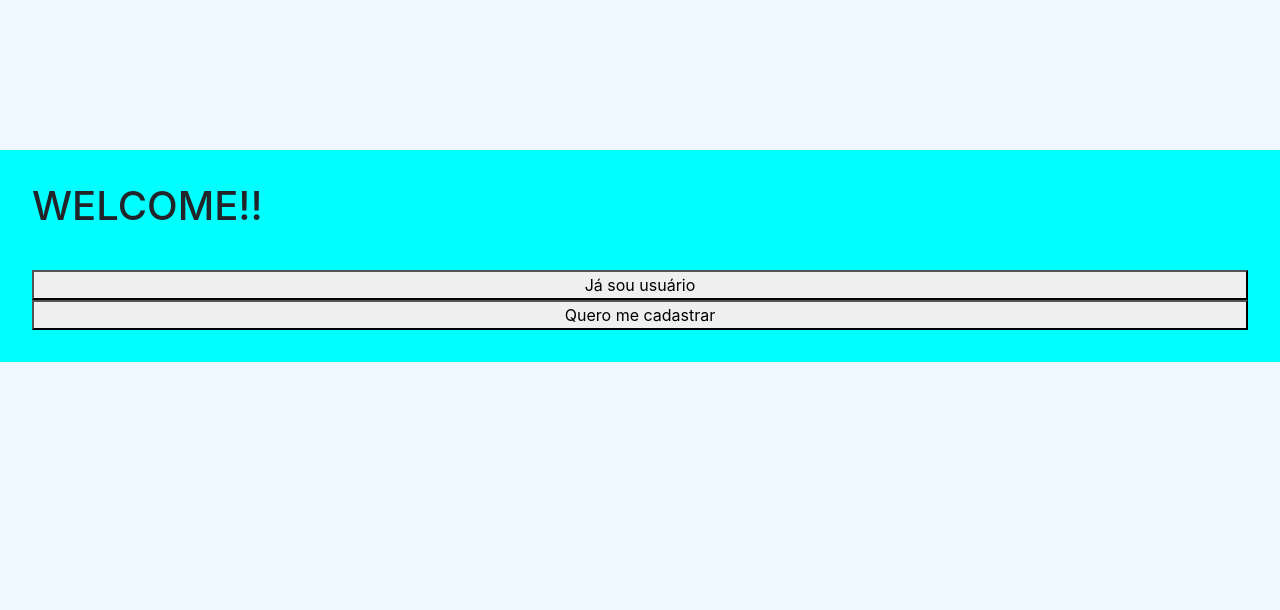
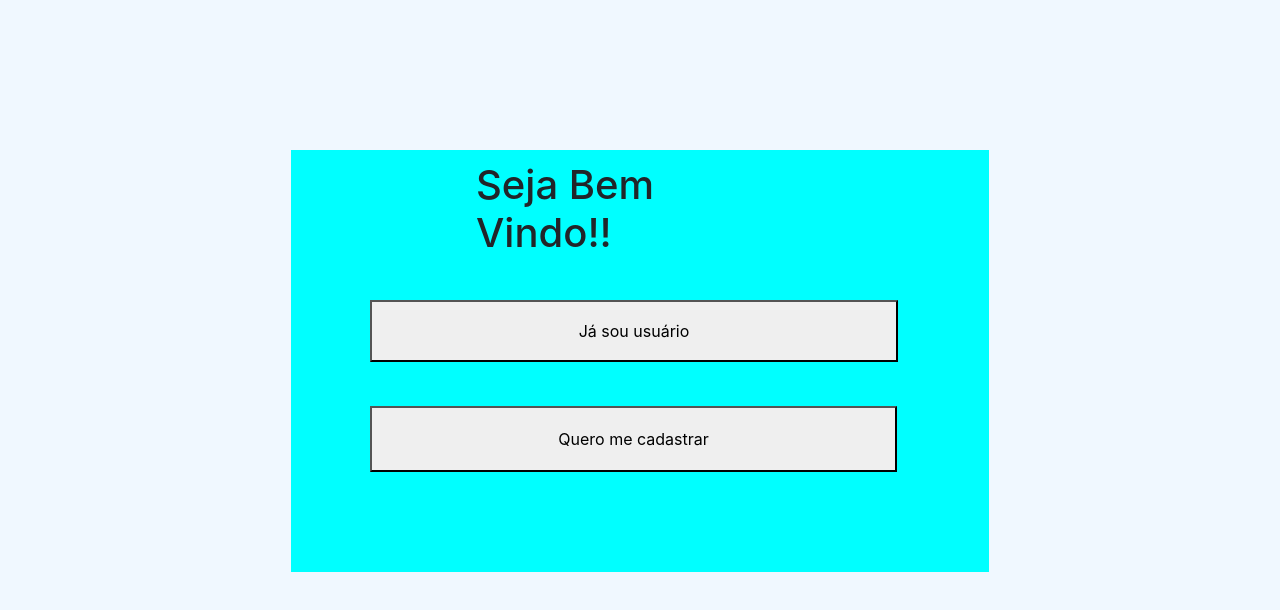
Before and after one commit to lucas648/teste-angular, an Angular app: page / in a window 1280 px wide. Shown: the top 610 px of the page. Built offline with nearby package versions, Linux system fonts and the light colour scheme.

Commit message:
Configurando css do componente Home

```diff
--- a/src/app/home/home.component.html
+++ b/src/app/home/home.component.html
@@ -1,10 +1,10 @@
 <div class="home-app container-fluid">
     <div class="home-app-title">
-        <h1>WELCOME!!</h1>
+        <h1>Seja Bem Vindo!!</h1>
     </div>
     <div class="home-app-button">
-        <button routerLink="/login">Já sou usuário</button>
-        <button routerLink="cadastro">Quero me cadastrar</button>
+        <button class="home-app-button-login" routerLink="/login">Já sou usuário</button>
+        <button class="home-app-button-cadastrar"routerLink="cadastro">Quero me cadastrar</button>
     </div>
 
 </div>
--- a/src/app/home/home.component.scss
+++ b/src/app/home/home.component.scss
@@ -1,13 +1,29 @@
 .home-app {
+  position: relative;
+  width: 698px;
+  height: 422px;
   margin-top: 150px;
-  padding: 16px;
-  width: 100%;
   background-color: #00FFFF;
   &-title {
-    padding: 16px;
+    position: absolute;
+    width: 318px;
+    height: 28px;
+    left: 185px;
+    top: 11px;
   }
-  &-button{
-    padding: 16px;
-    display: grid;
+  &-button-login{
+    position: absolute;
+    width: 528px;
+    height: 62px;
+    left: 79px;
+    top: 150px;
+  }
+
+  &-button-cadastrar {
+    position: absolute;
+    width: 527px;
+    height: 66px;
+    left: 79px;
+    top: 256px;
   }
 }
```
